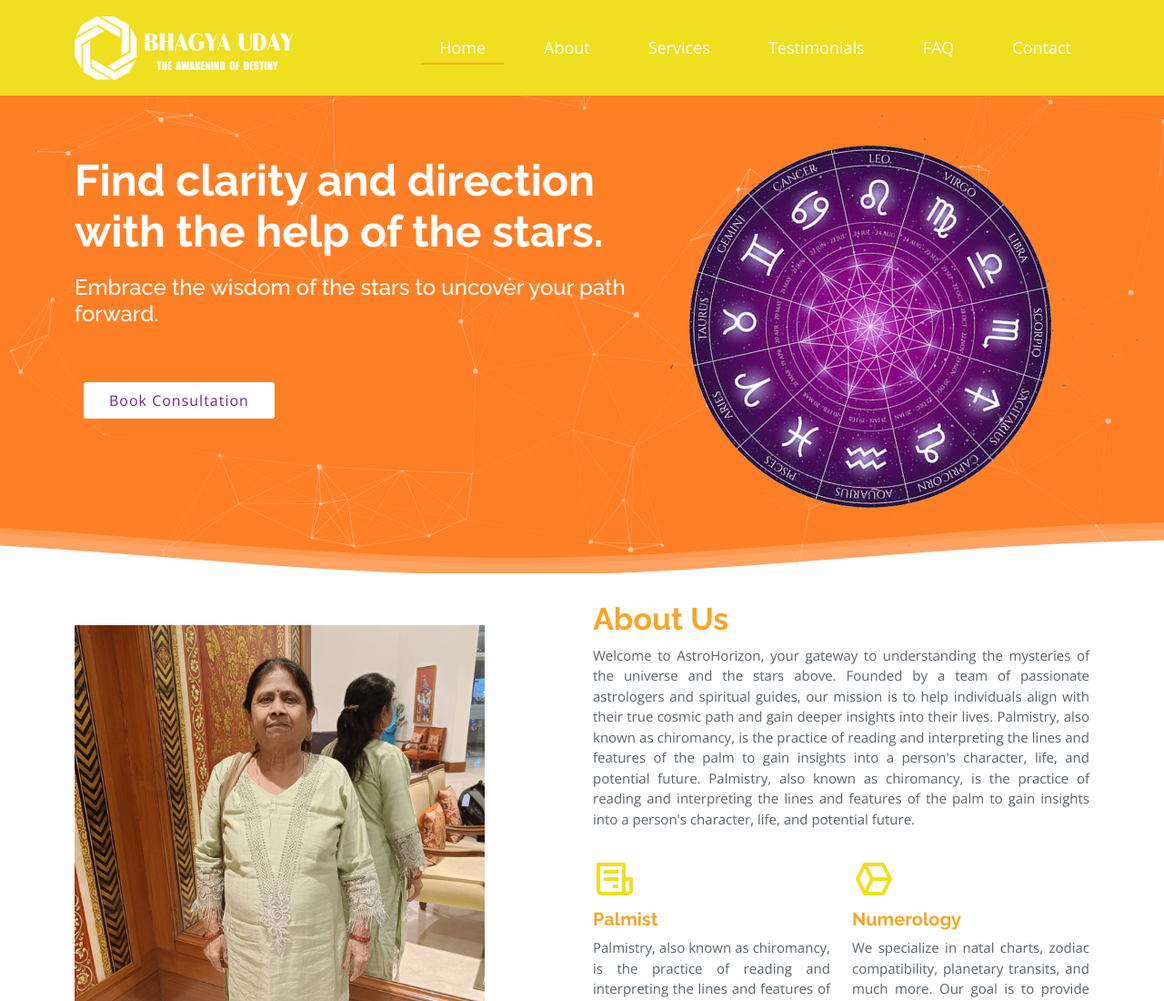
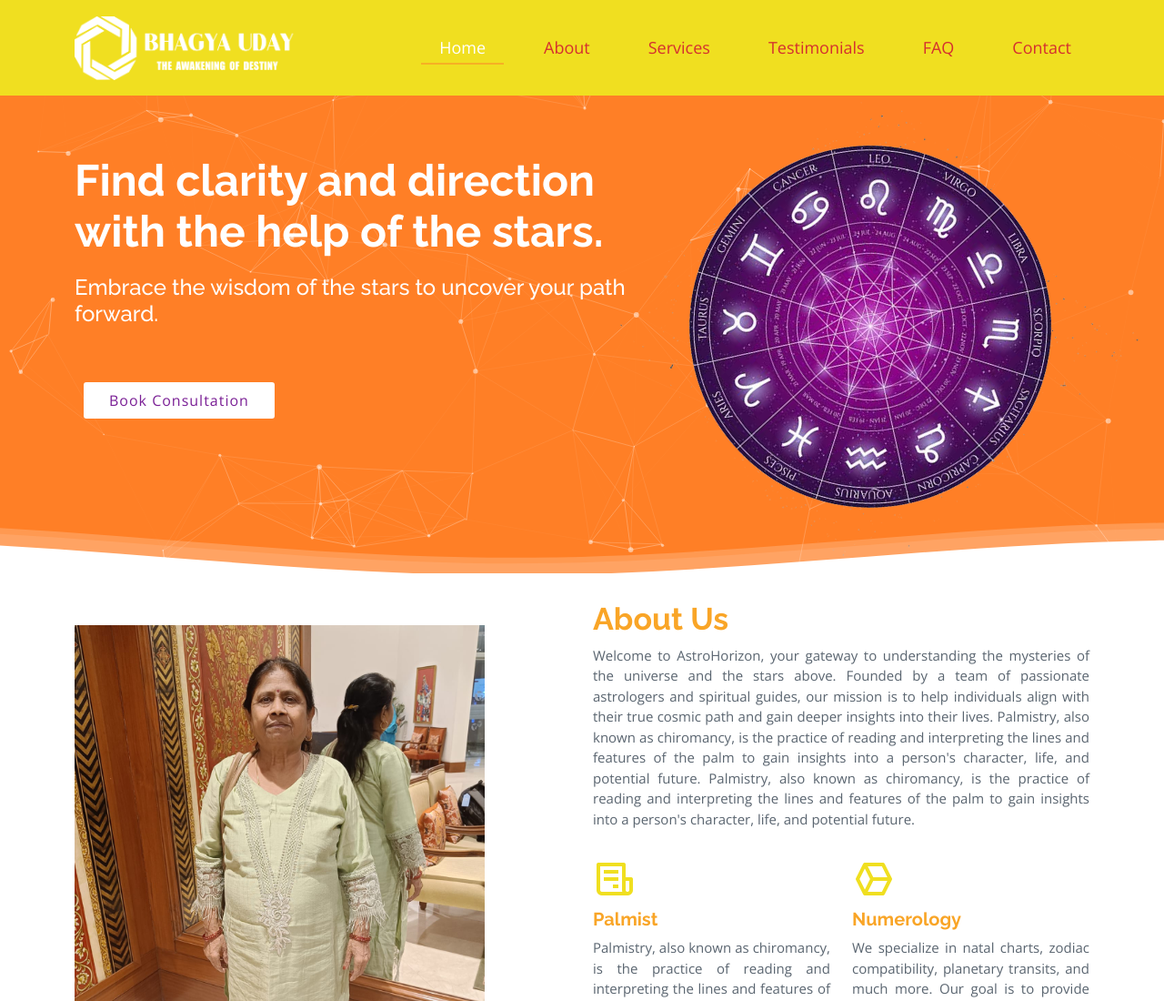
Before and after one commit to omshankar10/astro5, a plain HTML site: page index.html in a window 1280 px wide. Shown: the top 1100 px of the page at 91% size. Drawn offline with nearby package versions, Linux system fonts and the light colour scheme; animation ran at ten frames a second.

Commit message:
Update style.css

```diff
--- a/assets/css/style.css
+++ b/assets/css/style.css
@@ -242,7 +242,7 @@ h1, h2, h3, h4, h5, h6 {
   justify-content: space-between;
   padding: 0 20px;
   font-size: 18px;
-  color: white;
+  color: #d42f2f;
   white-space: nowrap;
   transition: 0.3s;
   position: relative;
```
